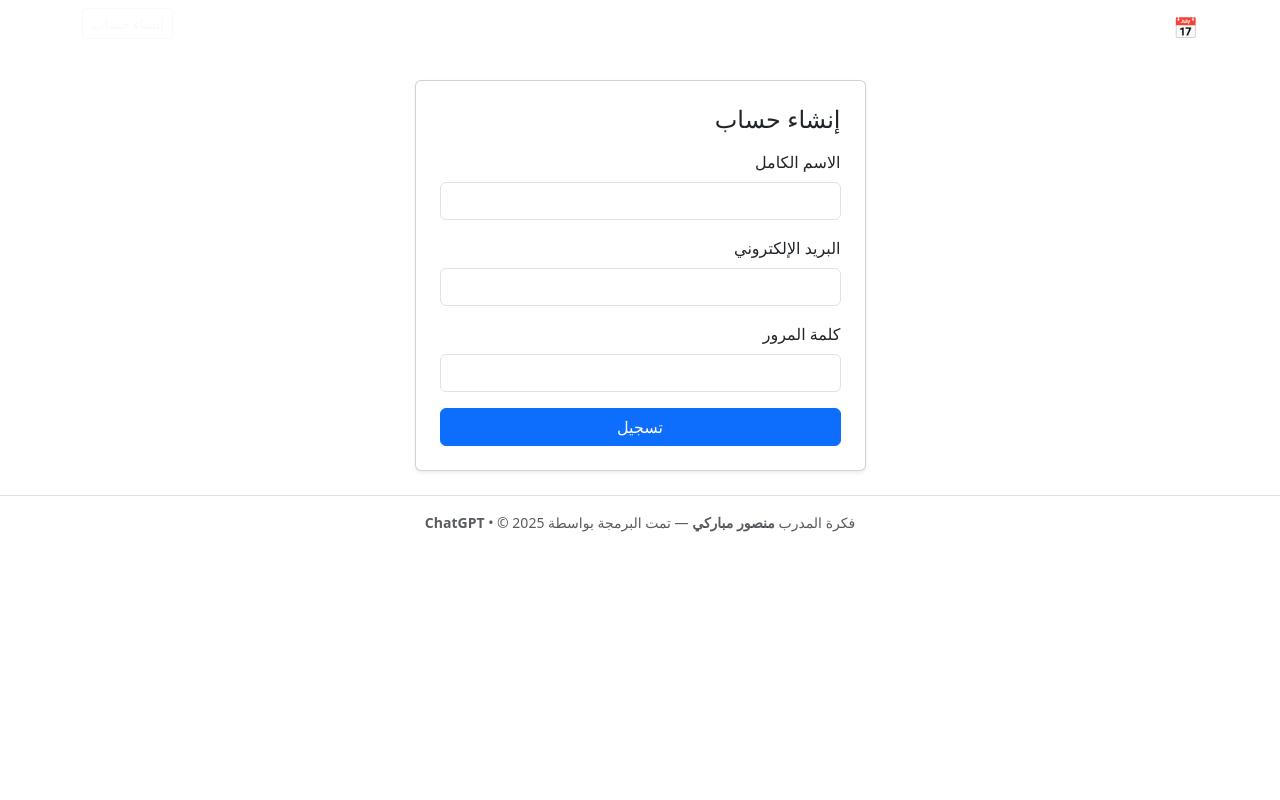
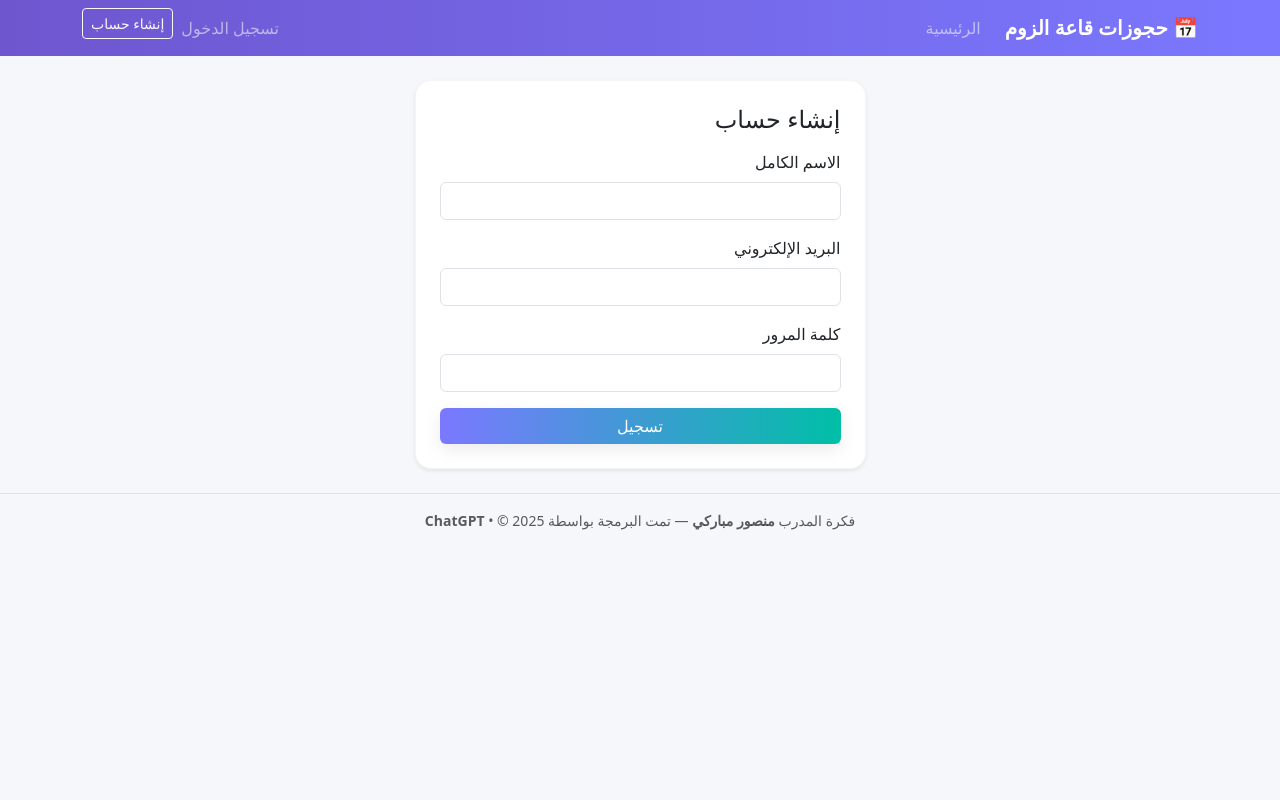
Before and after one commit to SinCity2025/zoom-booking, a Flask app: page /register in a window 1280 px wide. Run offline with Flask 3, Linux system fonts and the light colour scheme; data comes from the database, SQL or seed files in the repository; some libraries are stand-ins or nearby versions.

Commit message:
Update main.css

```diff
--- a/static/main.css
+++ b/static/main.css
@@ -1,19 +1,139 @@
-/* ضبط عام */
-#calendar{max-width:100%; margin:0 auto;}
-/* حجم عنوان التقويم والأزرار على الجوال */
-@media (max-width: 768px){
-  .fc .fc-toolbar{gap:8px; flex-wrap:wrap;}
-  .fc .fc-toolbar-title{font-size:16px; line-height:1.2;}
-  .fc .fc-button{padding:6px 10px; border-radius:10px; font-size:13px;}
-  /* خلايا الشهر مضغوطة لكن واضحة */
-  .fc .fc-daygrid-day-frame{min-height:60px;}            /* كان 70-80؛ قللناه */
-  .fc .fc-daygrid-day-top{flex-direction:row-reverse; gap:6px;}
-  .fc .fc-daygrid-event{padding:2px 4px; border-radius:8px; font-size:12px;}
-  /* منع أي تمرير أفقي */
-  .fc, .fc-scroller-harness, .fc-scroller{overflow: hidden !important;}
+/* ===== لوحة ألوان العلامة ===== */
+:root{
+  --brand-1:#6E56CF;   /* بنفسجي */
+  --brand-2:#7B78FF;   /* موف */
+  --brand-3:#00BFA6;   /* فيروزي */
+  --ink:#222;
+  --muted:#8b8b8b;
+  --bg:#F6F7FB;        /* خلفية ناعمة */
+  --card:#FFFFFF;
+  --ring:#E7E7F7;
 }
 
-/* تحسين قابلية القراءة على الشاشات الكبيرة قليلًا */
-@media (min-width: 769px){
-  .fc .fc-toolbar-title{font-size:20px;}
+html,body{height:100%}
+body{
+  background: var(--bg);
+  color: var(--ink);
+  -webkit-font-smoothing: antialiased;
+  -moz-osx-font-smoothing: grayscale;
 }
+
+/* ===== شريط علوي متدرّج ===== */
+.gradient-bg{
+  background: linear-gradient(90deg, var(--brand-1), var(--brand-2));
+}
+
+/* ===== أزرار جميلة ===== */
+.btn-primary{
+  background: linear-gradient(90deg, var(--brand-2), var(--brand-3));
+  border: none;
+  box-shadow: 0 6px 18px rgba(0,0,0,.08);
+}
+.btn-primary:hover{ filter: brightness(.95); }
+
+/* ===== بطاقات بزوايا ناعمة وظلال خفيفة ===== */
+.card{
+  background: var(--card);
+  border: 1px solid rgba(0,0,0,.04);
+  border-radius: 16px;
+  box-shadow:
+     0 10px 25px rgba(34, 34, 34, 0.06),
+     0 2px  6px rgba(34, 34, 34, 0.05);
+}
+.card .card-body{ padding: 18px; }
+.card h5{ color:#2b2b2b }
+
+/* ===== بُطولة رئيسية (الهيدر في الصفحة الرئيسية) ===== */
+.hero{
+  background: radial-gradient(1000px 400px at 10% -10%, rgba(123,120,255,.18), transparent 70%),
+              radial-gradient(900px 380px at 110% -20%, rgba(0,191,166,.18), transparent 70%);
+  border-radius: 18px;
+  padding: 24px;
+}
+
+/* ===== التقويم: FullCalendar ===== */
+#calendar{ max-width:100%; margin:0 auto; }
+
+/* شريط الأدوات */
+.fc .fc-toolbar{
+  gap: 10px; flex-wrap: wrap;
+}
+.fc .fc-toolbar-title{
+  font-weight: 800;
+  font-size: 20px;
+  color: #2d2a40;
+}
+
+/* أزرار التقويم */
+.fc .fc-button{
+  padding: 8px 12px;
+  border-radius: 12px;
+  border: 0;
+  background: linear-gradient(90deg, var(--brand-1), var(--brand-2));
+  box-shadow: 0 6px 14px rgba(110,86,207,.25);
+}
+.fc .fc-button:disabled{
+  filter: grayscale(.2) brightness(.95);
+  opacity:.8;
+}
+.fc .fc-button-primary:not(:disabled).fc-button-active,
+.fc .fc-button-primary:not(:disabled):active{
+  background: linear-gradient(90deg, var(--brand-2), var(--brand-3));
+  box-shadow: 0 6px 14px rgba(0,191,166,.25);
+}
+
+/* شبكة الشهر */
+.fc .fc-daygrid-day{
+  background: #fff;
+}
+.fc .fc-daygrid-day-frame{
+  min-height: 86px; /* مريح للجوال لكن يعرض الشهر كامل */
+  padding: 2px;
+}
+.fc .fc-daygrid-day-top{
+  flex-direction: row-reverse;
+  gap: 6px;
+}
+.fc .fc-daygrid-day-number{
+  color: #3a3a54;
+  font-weight: 600;
+}
+
+/* اليوم الحالي بحلقة ملوّنة */
+.fc .fc-day-today{
+  background: linear-gradient(0deg, rgba(123,120,255,.08), rgba(0,0,0,0)) !important;
+  position: relative;
+}
+.fc .fc-day-today .fc-daygrid-day-number{
+  background: #fff;
+  border: 2px solid var(--ring);
+  border-radius: 999px;
+  padding: 2px 8px;
+}
+
+/* حدث = كبسولة ملوّنة */
+.fc .fc-daygrid-event{
+  border: 0;
+  border-radius: 10px;
+  padding: 3px 8px;
+  font-size: 12px;
+  color: #fff;
+  background: linear-gradient(90deg, var(--brand-2), var(--brand-3));
+  box-shadow: 0 6px 14px rgba(0,0,0,.08);
+}
+.fc .fc-daygrid-more-link{
+  color: var(--brand-1);
+  font-weight: 700;
+}
+
+/* تحسين اللمس على الجوال */
+@media (max-width: 768px){
+  .container{ padding-left: 12px; padding-right: 12px; }
+  .navbar-brand{ font-size: 1rem; }
+  .fc .fc-toolbar-title{ font-size: 16px; }
+  .fc .fc-button{ padding: 6px 10px; font-size: 13px; }
+  .fc .fc-daygrid-day-frame{ min-height: 72px; }
+}
+
+/* فوتر */
+footer{ color: var(--muted); }
```
